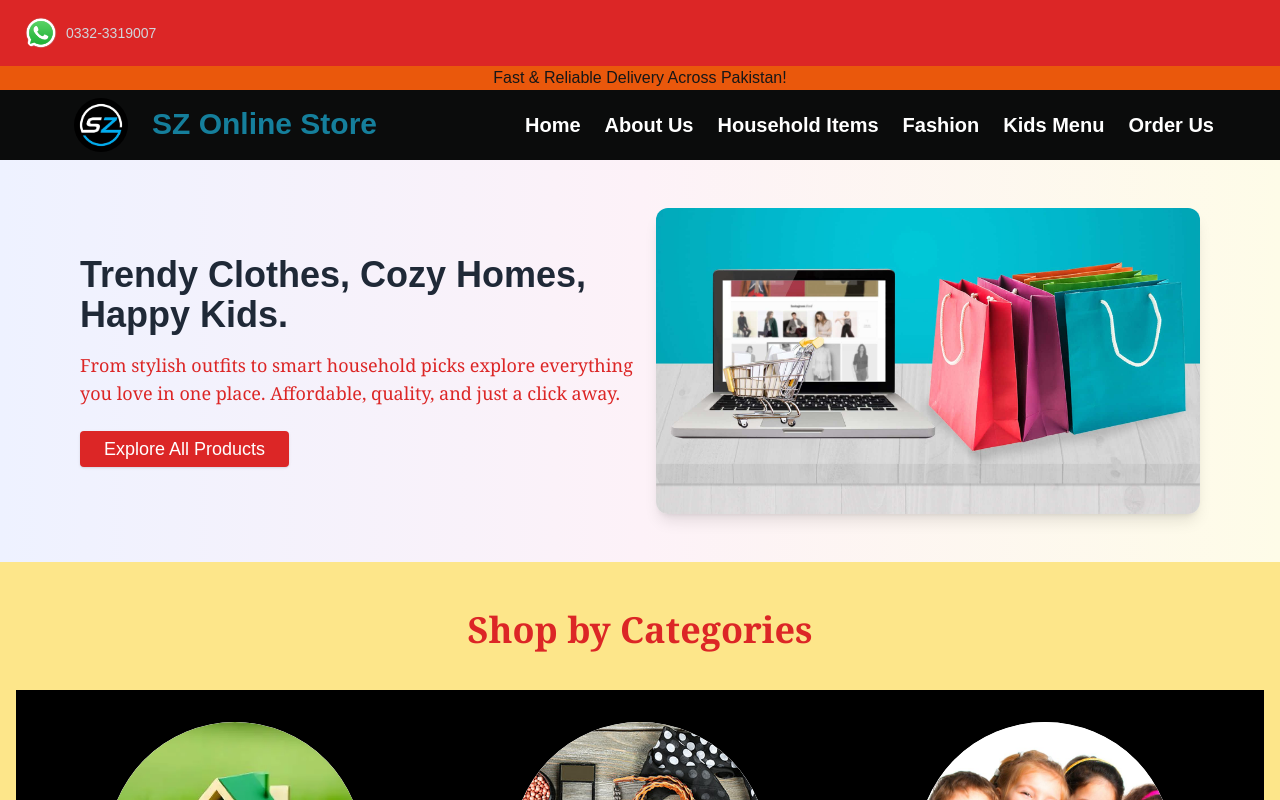
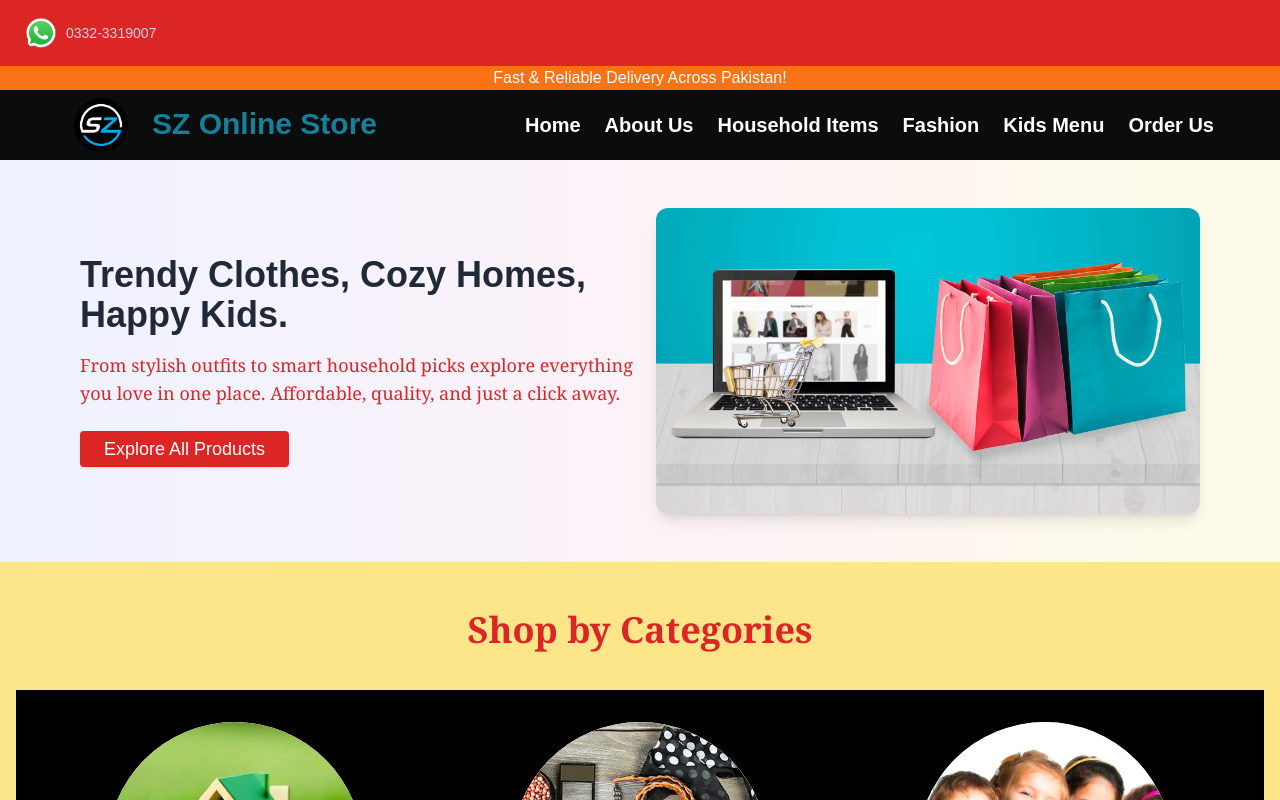
Before and after one commit to SabaZain/sz_onlinestore, a Next.js app: page / in a window 1280 px wide. Shown: the top 800 px of the page. Built offline with nearby package versions, Linux system fonts and the light colour scheme.

Commit message:
online shop

```diff
--- a/src/app/components/Middlebar.tsx
+++ b/src/app/components/Middlebar.tsx
@@ -3,7 +3,7 @@
 
 export default function Middlebar() {
   return (
-    <div className="bg-orange-600 text-md text-center">
+    <div className="bg-orange-500 text-md text-white text-center">
          Fast & Reliable Delivery Across Pakistan!
         <div>
 
```
